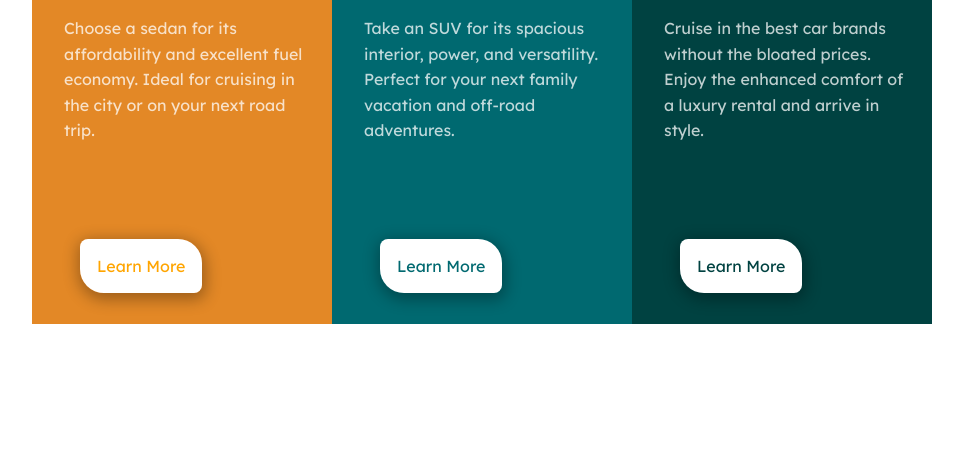
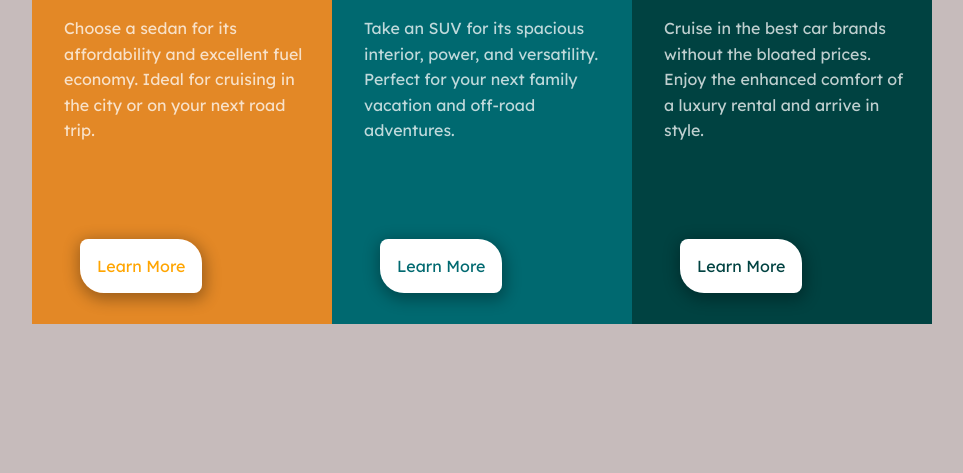
Before and after one commit to anaschaouki/3-column-preview-card-component, a plain HTML site: page index.html in a window 1280 px wide. Shown: the part 327-800 px from the top of the page, without its empty margins (158-1121 px from the left). Drawn offline with Linux system fonts and the light colour scheme.

Commit message:
ready to upload
clean

```diff
--- a/css/style.css
+++ b/css/style.css
@@ -17,6 +17,9 @@
   margin: 0;
   padding: 0;
   box-sizing: border-box;
+}
+body{
+  background-color: rgb(198, 187, 187);
 }
 h2{
   font-family: "big shoulders display";
```
Also changed, not shown: images/Frontend-Mentor-3-column-preview-card-component-mobile.png (added), images/Frontend-Mentor-3-column-preview-card-component.png (added), 3 other files.
